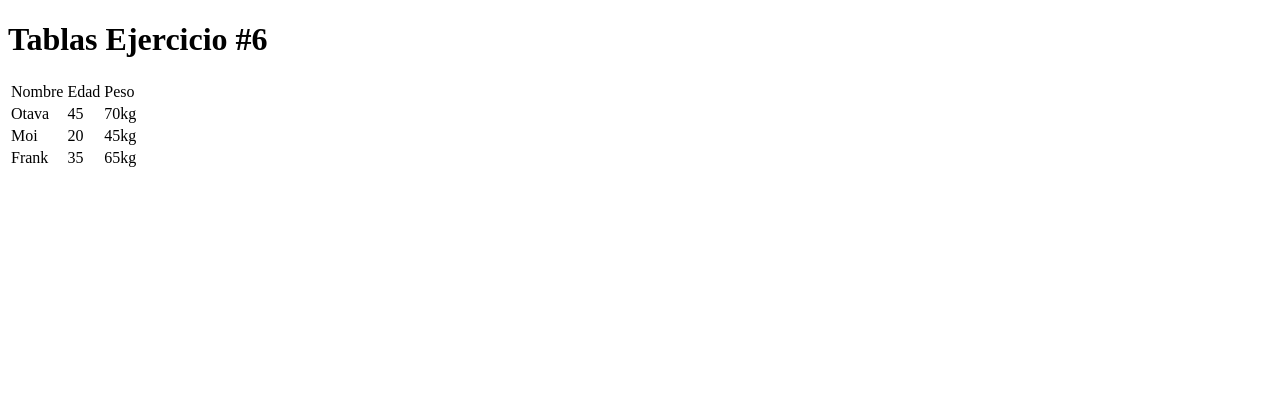
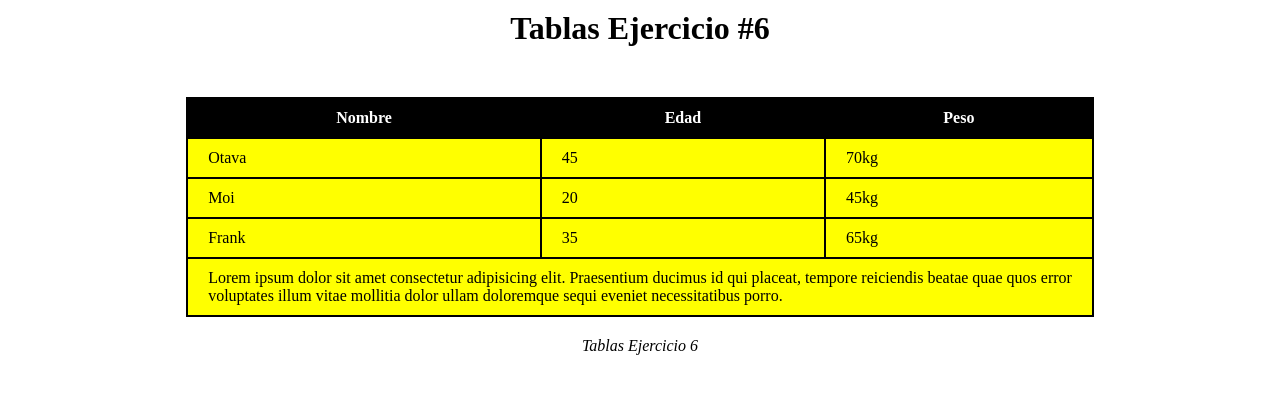
Before and after one commit to Yeraf/EJERCICIO-6YERAFARCE, a plain HTML site: page index.html in a window 1280 px wide. Drawn offline with Linux system fonts and the light colour scheme.

Commit message:
tables end

```diff
--- a/index.html
+++ b/index.html
@@ -11,11 +11,12 @@
     <h1 class="tablas">
         Tablas Ejercicio #6
     </h1>
-    <table>
+    <table class="table">
+        <caption>Tablas Ejercicio 6</caption>
         <tr>
-            <td>Nombre</td>
-            <td>Edad</td>
-            <td>Peso</td>
+            <th>Nombre</th>
+            <th>Edad</th>
+            <th>Peso</th>
         </tr>
         <tr>
             <td>Otava</td>
@@ -32,6 +33,9 @@
             <td>35</td>
             <td>65kg</td>
         </tr>
+        <tr class="complete">
+            <td colspan="3"><p>Lorem ipsum dolor sit amet consectetur adipisicing elit. Praesentium ducimus id qui placeat, tempore reiciendis beatae quae quos error <br> voluptates illum vitae mollitia dolor ullam doloremque sequi eveniet necessitatibus porro.</p></td>
+        </tr>
     </table>
 </body>
 </html>
--- a/statics/main.css
+++ b/statics/main.css
@@ -0,0 +1,40 @@
+* {
+    margin: 0%;
+    padding: 0%;
+}
+
+h1 {
+    text-align: center;
+    margin: 10px;
+}
+
+.table {
+    margin-top: 50px;
+    caption-side: bottom;
+    margin-left: auto;
+    margin-right: auto;
+    border-collapse: collapse;
+
+}
+
+th {
+    background-color: black;
+    color: #fff;
+}
+
+caption {
+    padding-top: 20px;
+    font-style: italic;
+}
+
+td, th {
+    border: 2px solid black;
+    padding-left: 20px;
+    padding-right: 20px;
+    padding-top: 10px;
+    padding-bottom: 10px;
+}
+
+td {
+    background: yellow;
+}
```
